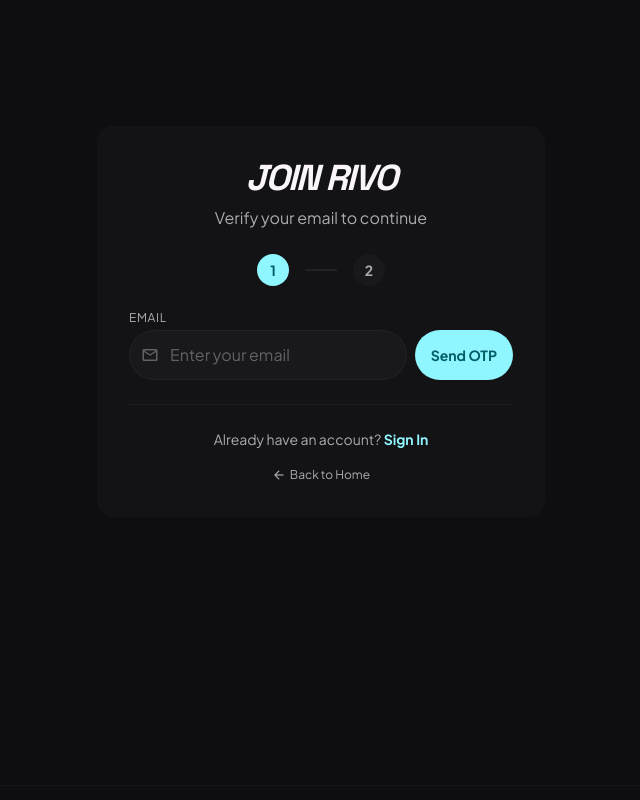
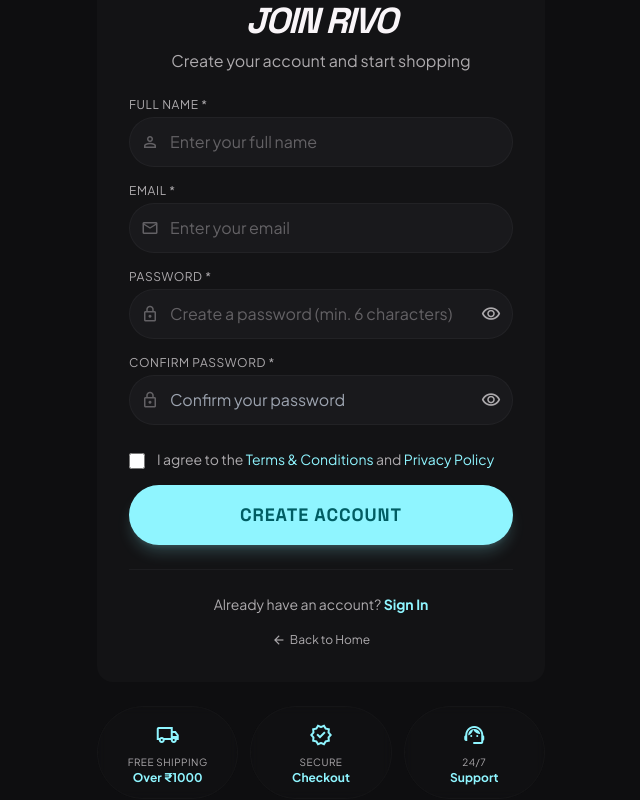
Before and after one commit to pramathapaul/rivo-frontend, a React (Vite) app: page /register in a window 1280 px wide. Shown: the part 220-1020 px from the top of the page, without its empty margins (319-959 px from the left). Built offline with nearby package versions, Linux system fonts and the light colour scheme.

Commit message:
Update RegisterPage.jsx

```diff
--- a/src/pages/RegisterPage.jsx
+++ b/src/pages/RegisterPage.jsx
@@ -1,46 +1,30 @@
 import { useState, useEffect } from 'react'
 import { useNavigate, Link, useSearchParams } from 'react-router-dom'
-import { motion, AnimatePresence } from 'framer-motion'
+import { motion } from 'framer-motion'
 import { useCart } from '../context/CartContext'
-import api from '../services/api'
 
 const RegisterPage = () => {
   const navigate = useNavigate()
   const [searchParams] = useSearchParams()
   const { register, user } = useCart()
-  const [step, setStep] = useState(1) // 1 = Email OTP, 2 = Create Password
   const [formData, setFormData] = useState({
     name: '',
     email: '',
     password: '',
     confirmPassword: ''
   })
-  const [otp, setOtp] = useState('')
   const [loading, setLoading] = useState(false)
-  const [otpLoading, setOtpLoading] = useState(false)
   const [error, setError] = useState('')
-  const [success, setSuccess] = useState('')
   const [showPassword, setShowPassword] = useState(false)
   const [showConfirmPassword, setShowConfirmPassword] = useState(false)
   const [acceptedTerms, setAcceptedTerms] = useState(false)
   const [passwordStrength, setPasswordStrength] = useState(0)
-  const [isEmailVerified, setIsEmailVerified] = useState(false)
-  const [otpSent, setOtpSent] = useState(false)
-  const [timer, setTimer] = useState(0)
 
   const redirect = searchParams.get('redirect') || '/'
 
   useEffect(() => {
     if (user) navigate(redirect)
   }, [user, navigate, redirect])
-
-  // Countdown timer for resend OTP
-  useEffect(() => {
-    if (timer > 0) {
-      const countdown = setInterval(() => setTimer(t => t - 1), 1000)
-      return () => clearInterval(countdown)
-    }
-  }, [timer])
 
   const handleChange = (e) => {
     const { name, value } = e.target
@@ -66,108 +50,20 @@
     return 'Strong'
   }
 
-  // Send OTP
-  const handleSendOTP = async () => {
-    if (!formData.email.trim()) {
-      setError('Please enter your email address')
-      return
-    }
-    if (!/\S+@\S+\.\S+/.test(formData.email)) {
-      setError('Please enter a valid email address')
-      return
+  const validateForm = () => {
+    if (!formData.name.trim()) { setError('Please enter your full name'); return false }
+    if (formData.name.trim().length < 2) { setError('Name must be at least 2 characters'); return false }
+    if (!formData.email.trim()) { setError('Please enter your email'); return false }
+    if (!/\S+@\S+\.\S+/.test(formData.email)) { setError('Please enter a valid email'); return false }
+    if (formData.password.length < 6) { setError('Password must be at least 6 characters'); return false }
+    if (formData.password !== formData.confirmPassword) { setError('Passwords do not match'); return false }
+    if (!acceptedTerms) { setError('Please accept the Terms & Conditions'); return false }
+    return true
   }
 
-    setOtpLoading(true)
-    setError('')
-    setSuccess('')
-
-    try {
-      const res = await api.post('/auth/send-otp', { email: formData.email })
-      setOtpSent(true)
-      setTimer(60)
-      setSuccess(res.data.message || 'OTP sent to your email!')
-
-      // For development: if OTP is returned in response
-      if (res.data.otp) {
-        console.log('📧 OTP:', res.data.otp)
-        setSuccess('OTP sent! (Dev mode: check console for OTP)')
-      }
-    } catch (error) {
-      setError(error.response?.data?.message || 'Failed to send OTP')
-    } finally {
-      setOtpLoading(false)
-    }
-  }
-
-  // Verify OTP
-  const handleVerifyOTP = async () => {
-    if (!otp || otp.length !== 6) {
-      setError('Please enter a valid 6-digit OTP')
-      return
-    }
-
-    setOtpLoading(true)
-    setError('')
-    setSuccess('')
-
-    try {
-      const res = await api.post('/auth/verify-otp', { email: formData.email, otp })
-      setIsEmailVerified(true)
-      setSuccess('✅ Email verified successfully!')
-      setStep(2)
-    } catch (error) {
-      setError(error.response?.data?.message || 'Invalid OTP')
-    } finally {
-      setOtpLoading(false)
-    }
-  }
-
-  // Resend OTP
-  const handleResendOTP = async () => {
-    if (timer > 0) return
-
-    setOtpLoading(true)
-    setError('')
-    setSuccess('')
-
-    try {
-      const res = await api.post('/auth/resend-otp', { email: formData.email })
-      setTimer(60)
-      setSuccess(res.data.message || 'OTP resent!')
-      if (res.data.otp) {
-        console.log('📧 New OTP:', res.data.otp)
-      }
-    } catch (error) {
-      setError(error.response?.data?.message || 'Failed to resend OTP')
-    } finally {
-      setOtpLoading(false)
-    }
-  }
-
-  // Register
   const handleSubmit = async (e) => {
     e.preventDefault()
-
-    if (!isEmailVerified) {
-      setError('Please verify your email first')
-      return
-    }
-    if (!formData.name.trim()) {
-      setError('Please enter your full name')
-      return
-    }
-    if (formData.password.length < 6) {
-      setError('Password must be at least 6 characters')
-      return
-    }
-    if (formData.password !== formData.confirmPassword) {
-      setError('Passwords do not match')
-      return
-    }
-    if (!acceptedTerms) {
-      setError('Please accept the Terms & Conditions')
-      return
-    }
+    if (!validateForm()) return
 
     setLoading(true)
     setError('')
@@ -198,114 +94,17 @@
             <h2 className="font-headline text-3xl md:text-4xl font-black italic tracking-tighter mb-2">
               JOIN RIVO
             </h2>
-            <p className="text-on-surface-variant">
-              {step === 1 ? 'Verify your email to continue' : 'Create your account'}
-            </p>
+            <p className="text-on-surface-variant">Create your account and start shopping</p>
           </div>
 
-          {/* Step Indicator */}
-          <div className="flex items-center justify-center gap-4 mb-6">
-            <div className={`w-8 h-8 rounded-full flex items-center justify-center text-sm font-bold ${step === 1 ? 'bg-primary text-on-primary' : isEmailVerified ? 'bg-tertiary text-on-tertiary' : 'bg-surface-container text-on-surface-variant'}`}>
-              {isEmailVerified ? '✓' : '1'}
-            </div>
-            <div className="w-8 h-0.5 bg-outline-variant/30"></div>
-            <div className={`w-8 h-8 rounded-full flex items-center justify-center text-sm font-bold ${step === 2 ? 'bg-primary text-on-primary' : 'bg-surface-container text-on-surface-variant'}`}>
-              2
-            </div>
-          </div>
-
-          {/* Messages */}
-          <AnimatePresence>
           {error && (
-              <motion.div initial={{ opacity: 0, x: -10 }} animate={{ opacity: 1, x: 0 }} exit={{ opacity: 0 }}
+            <motion.div initial={{ opacity: 0, x: -10 }} animate={{ opacity: 1, x: 0 }}
               className="bg-error/10 border border-error/30 text-error p-3 rounded-lg mb-4 text-sm flex items-start gap-2">
-                <span className="material-symbols-outlined text-sm flex-shrink-0">error</span>
+              <span className="material-symbols-outlined text-sm">error</span>
               <span>{error}</span>
             </motion.div>
           )}
-            {success && (
-              <motion.div initial={{ opacity: 0, x: -10 }} animate={{ opacity: 1, x: 0 }} exit={{ opacity: 0 }}
-                className="bg-tertiary/10 border border-tertiary/30 text-tertiary p-3 rounded-lg mb-4 text-sm flex items-start gap-2">
-                <span className="material-symbols-outlined text-sm flex-shrink-0">check_circle</span>
-                <span>{success}</span>
-              </motion.div>
-            )}
-          </AnimatePresence>
 
-          {/* Step 1: Email & OTP */}
-          {step === 1 && (
-            <div className="space-y-4">
-              <div>
-                <label className="block text-xs text-on-surface-variant uppercase tracking-wider mb-1">Email</label>
-                <div className="flex gap-2">
-                  <div className="relative flex-1">
-                    <span className="absolute left-3 top-1/2 -translate-y-1/2 text-on-surface-variant/50">
-                      <span className="material-symbols-outlined text-lg">mail</span>
-                    </span>
-                    <input
-                      type="email"
-                      name="email"
-                      placeholder="Enter your email"
-                      value={formData.email}
-                      onChange={handleChange}
-                      className="w-full pl-10 pr-4 py-3 bg-surface-container border border-outline-variant/20 rounded-xl text-on-surface placeholder:text-on-surface-variant/50 focus:outline-none focus:border-primary"
-                      disabled={otpSent}
-                    />
-                  </div>
-                  <button
-                    onClick={handleSendOTP}
-                    disabled={otpLoading || otpSent}
-                    className="px-4 py-3 bg-primary text-on-primary rounded-xl font-bold text-sm hover:scale-105 transition-all disabled:opacity-50 whitespace-nowrap"
-                  >
-                    {otpLoading ? 'Sending...' : otpSent ? '✓ Sent' : 'Send OTP'}
-                  </button>
-                </div>
-              </div>
-
-              {otpSent && (
-                <>
-                  <div>
-                    <label className="block text-xs text-on-surface-variant uppercase tracking-wider mb-1">Enter OTP</label>
-                    <div className="flex gap-2">
-                      <div className="relative flex-1">
-                        <span className="absolute left-3 top-1/2 -translate-y-1/2 text-on-surface-variant/50">
-                          <span className="material-symbols-outlined text-lg">pin</span>
-                        </span>
-                        <input
-                          type="text"
-                          maxLength={6}
-                          placeholder="Enter 6-digit OTP"
-                          value={otp}
-                          onChange={(e) => setOtp(e.target.value.replace(/\D/g, ''))}
-                          className="w-full pl-10 pr-4 py-3 bg-surface-container border border-outline-variant/20 rounded-xl text-on-surface text-center text-2xl tracking-[8px] font-bold focus:outline-none focus:border-primary"
-                        />
-                      </div>
-                      <button
-                        onClick={handleVerifyOTP}
-                        disabled={otpLoading || otp.length !== 6}
-                        className="px-4 py-3 bg-tertiary text-on-tertiary rounded-xl font-bold text-sm hover:scale-105 transition-all disabled:opacity-50 whitespace-nowrap"
-                      >
-                        {otpLoading ? 'Verifying...' : 'Verify'}
-                      </button>
-                    </div>
-                  </div>
-
-                  <div className="text-center">
-                    <button
-                      onClick={handleResendOTP}
-                      disabled={timer > 0}
-                      className="text-xs text-primary hover:underline disabled:text-on-surface-variant disabled:no-underline"
-                    >
-                      {timer > 0 ? `Resend OTP in ${timer}s` : 'Resend OTP'}
-                    </button>
-                  </div>
-                </>
-              )}
-            </div>
-          )}
-
-          {/* Step 2: Account Details */}
-          {step === 2 && (
           <form onSubmit={handleSubmit} className="space-y-4">
             <div>
               <label className="block text-xs text-on-surface-variant uppercase tracking-wider mb-1">Full Name *</label>
@@ -314,7 +113,18 @@
                   <span className="material-symbols-outlined text-lg">person</span>
                 </span>
                 <input type="text" name="name" placeholder="Enter your full name" value={formData.name} onChange={handleChange}
-                    className="w-full pl-10 pr-4 py-3 bg-surface-container border border-outline-variant/20 rounded-xl text-on-surface focus:outline-none focus:border-primary" required />
+                  className="w-full pl-10 pr-4 py-3 bg-surface-container border border-outline-variant/20 rounded-xl text-on-surface placeholder:text-on-surface-variant/50 focus:outline-none focus:border-primary" required />
+              </div>
+            </div>
+
+            <div>
+              <label className="block text-xs text-on-surface-variant uppercase tracking-wider mb-1">Email *</label>
+              <div className="relative">
+                <span className="absolute left-3 top-1/2 -translate-y-1/2 text-on-surface-variant/50">
+                  <span className="material-symbols-outlined text-lg">mail</span>
+                </span>
+                <input type="email" name="email" placeholder="Enter your email" value={formData.email} onChange={handleChange}
+                  className="w-full pl-10 pr-4 py-3 bg-surface-container border border-outline-variant/20 rounded-xl text-on-surface placeholder:text-on-surface-variant/50 focus:outline-none focus:border-primary" required />
               </div>
             </div>
 
@@ -324,8 +134,8 @@
                 <span className="absolute left-3 top-1/2 -translate-y-1/2 text-on-surface-variant/50">
                   <span className="material-symbols-outlined text-lg">lock</span>
                 </span>
-                  <input type={showPassword ? "text" : "password"} name="password" placeholder="Create a password" value={formData.password} onChange={handleChange}
-                    className="w-full pl-10 pr-12 py-3 bg-surface-container border border-outline-variant/20 rounded-xl text-on-surface focus:outline-none focus:border-primary" required />
+                <input type={showPassword ? "text" : "password"} name="password" placeholder="Create a password (min. 6 characters)" value={formData.password} onChange={handleChange}
+                  className="w-full pl-10 pr-12 py-3 bg-surface-container border border-outline-variant/20 rounded-xl text-on-surface placeholder:text-on-surface-variant/50 focus:outline-none focus:border-primary" required />
                 <button type="button" onClick={() => setShowPassword(!showPassword)}
                   className="absolute right-3 top-1/2 -translate-y-1/2 text-on-surface-variant hover:text-on-surface">
                   <span className="material-symbols-outlined text-xl">{showPassword ? 'visibility_off' : 'visibility'}</span>
@@ -335,7 +145,11 @@
                 <div className="mt-2 space-y-1">
                   <div className="flex gap-1">
                     {[1, 2, 3, 4].map((level) => (
-                        <div key={level} className={`h-1.5 flex-1 rounded-full transition-all duration-300 ${level <= passwordStrength ? (passwordStrength <= 1 ? 'bg-error' : passwordStrength === 2 ? 'bg-yellow-500' : passwordStrength === 3 ? 'bg-primary' : 'bg-tertiary') : 'bg-surface-container-highest'}`} />
+                      <div key={level} className={`h-1.5 flex-1 rounded-full ${
+                        level <= passwordStrength
+                          ? (passwordStrength <= 1 ? 'bg-error' : passwordStrength === 2 ? 'bg-yellow-500' : passwordStrength === 3 ? 'bg-primary' : 'bg-tertiary')
+                          : 'bg-surface-container-highest'
+                      }`} />
                     ))}
                   </div>
                   <p className="text-[10px] text-on-surface-variant">Strength: {getPasswordStrengthLabel()}</p>
@@ -361,18 +175,24 @@
               )}
             </div>
 
-              <label className="flex items-start gap-3 cursor-pointer pt-2">
+            <div className="pt-2">
+              <label className="flex items-start gap-3 cursor-pointer">
                 <input type="checkbox" checked={acceptedTerms} onChange={(e) => setAcceptedTerms(e.target.checked)}
                   className="mt-1 w-4 h-4 rounded border-outline-variant bg-surface-container checked:bg-primary cursor-pointer" />
-                <span className="text-sm text-on-surface-variant">I agree to the <Link to="/terms" className="text-primary hover:underline">Terms & Conditions</Link> and <Link to="/privacy" className="text-primary hover:underline">Privacy Policy</Link></span>
+                <span className="text-sm text-on-surface-variant">
+                  I agree to the{' '}
+                  <Link to="/terms" className="text-primary hover:underline">Terms & Conditions</Link>
+                  {' '}and{' '}
+                  <Link to="/privacy" className="text-primary hover:underline">Privacy Policy</Link>
+                </span>
               </label>
+            </div>
 
             <button type="submit" disabled={loading}
               className="w-full py-4 bg-primary text-on-primary rounded-xl font-headline font-black text-lg uppercase tracking-wider hover:scale-[1.02] active:scale-95 transition-all shadow-lg shadow-primary/20 disabled:opacity-50 disabled:cursor-not-allowed mt-4 flex items-center justify-center gap-2">
               {loading ? <><span className="material-symbols-outlined animate-spin text-sm">progress_activity</span>Creating Account...</> : 'Create Account'}
             </button>
           </form>
-          )}
 
           <div className="mt-6 pt-6 border-t border-outline-variant/20 text-center">
             <p className="text-sm text-on-surface-variant">
@@ -383,8 +203,28 @@
 
           <div className="mt-4 text-center">
             <Link to="/" className="text-xs text-on-surface-variant hover:text-on-surface flex items-center justify-center gap-1">
-              <span className="material-symbols-outlined text-sm">arrow_back</span>Back to Home
+              <span className="material-symbols-outlined text-sm">arrow_back</span>
+              Back to Home
             </Link>
+          </div>
+        </motion.div>
+
+        <motion.div initial={{ opacity: 0, y: 20 }} animate={{ opacity: 1, y: 0 }} transition={{ delay: 0.2 }}
+          className="mt-6 grid grid-cols-3 gap-3 text-center">
+          <div className="bg-surface-container-low/50 backdrop-blur-sm rounded-xl p-3 border border-outline-variant/10">
+            <span className="material-symbols-outlined text-primary text-2xl mb-1">local_shipping</span>
+            <p className="text-[10px] uppercase tracking-wider text-on-surface-variant">Free Shipping</p>
+            <p className="text-xs font-bold text-primary">Over ₹1000</p>
+          </div>
+          <div className="bg-surface-container-low/50 backdrop-blur-sm rounded-xl p-3 border border-outline-variant/10">
+            <span className="material-symbols-outlined text-primary text-2xl mb-1">verified</span>
+            <p className="text-[10px] uppercase tracking-wider text-on-surface-variant">Secure</p>
+            <p className="text-xs font-bold text-primary">Checkout</p>
+          </div>
+          <div className="bg-surface-container-low/50 backdrop-blur-sm rounded-xl p-3 border border-outline-variant/10">
+            <span className="material-symbols-outlined text-primary text-2xl mb-1">support_agent</span>
+            <p className="text-[10px] uppercase tracking-wider text-on-surface-variant">24/7</p>
+            <p className="text-xs font-bold text-primary">Support</p>
           </div>
         </motion.div>
       </div>
```
Lines whose indentation alone changed are shown as unchanged.
